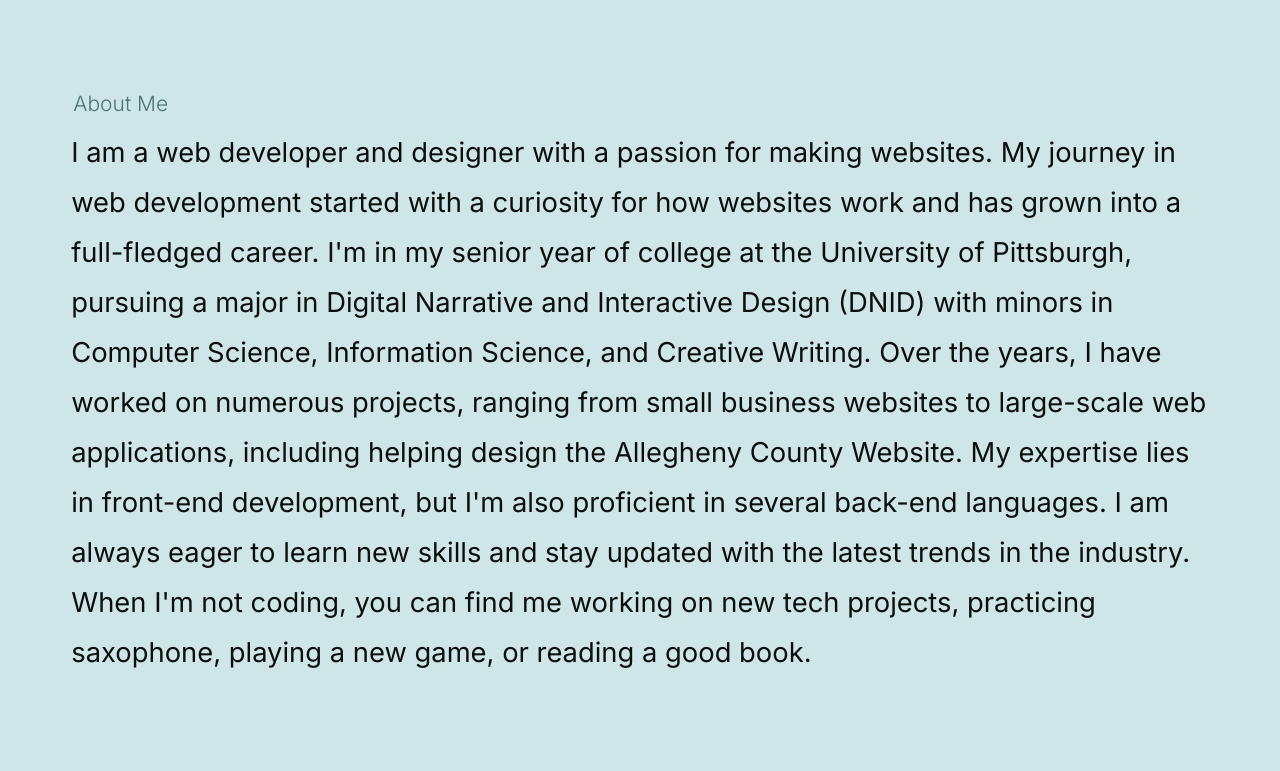
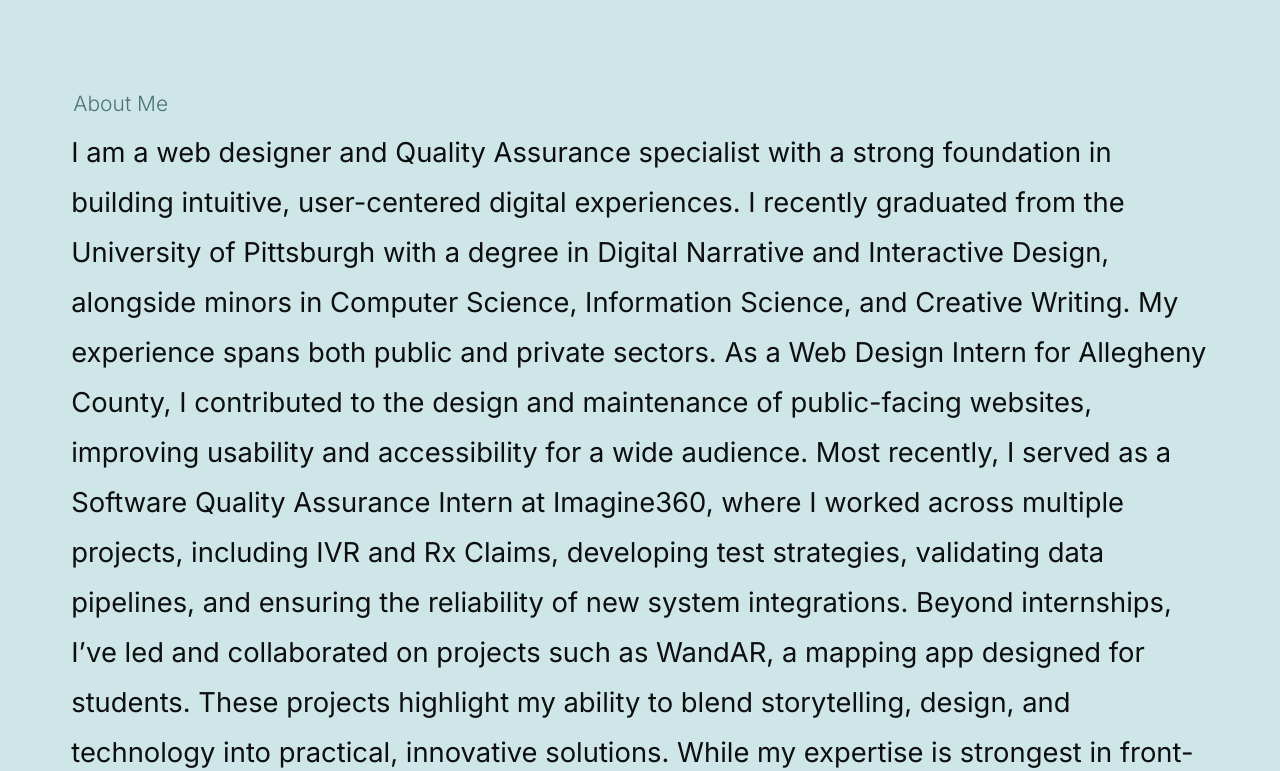
Before and after one commit to d4nwh4l3/d4nwh4l3.github.io, a plain HTML site: page index.html in a window 1280 px wide. Shown: the part 660-1431 px from the top of the page. Drawn offline with Linux system fonts and the light colour scheme; a web font is replaced by a local one.

Commit message:
Update index.html

```diff
--- a/index.html
+++ b/index.html
@@ -118,8 +118,7 @@
                         <h2 class="text-pretitle animate-on-load">About Me</h2>
 
                         <p class="attention-getter animate-on-load">
-                            I am a web developer and designer with a passion for making websites. My journey in web development started with a curiosity for how websites work and has grown into a full-fledged career. I'm in my senior year of college at the University of Pittsburgh, pursuing a major in Digital Narrative and Interactive Design (DNID) with minors in Computer Science, Information Science, and Creative Writing. Over the years, I have worked on numerous projects, ranging from small business websites to large-scale web applications, including helping design the Allegheny County Website. My expertise lies in front-end development, but I'm also proficient in several back-end languages. I am always eager to learn new skills and stay updated with the latest trends in the industry. When I'm not coding, you can find me working on new tech projects, practicing saxophone, playing a new game, or reading a good book.
-
+                            I am a web designer and Quality Assurance specialist with a strong foundation in building intuitive, user-centered digital experiences. I recently graduated from the University of Pittsburgh with a degree in Digital Narrative and Interactive Design, alongside minors in Computer Science, Information Science, and Creative Writing. My experience spans both public and private sectors. As a Web Design Intern for Allegheny County, I contributed to the design and maintenance of public-facing websites, improving usability and accessibility for a wide audience. Most recently, I served as a Software Quality Assurance Intern at Imagine360, where I worked across multiple projects, including IVR and Rx Claims, developing test strategies, validating data pipelines, and ensuring the reliability of new system integrations. Beyond internships, I’ve led and collaborated on projects such as WandAR, a mapping app designed for students. These projects highlight my ability to blend storytelling, design, and technology into practical, innovative solutions. While my expertise is strongest in front-end development, I’m also skilled with back-end tools and languages, giving me the flexibility to work across the full stack. I’m continually expanding my knowledge and love exploring new technologies. Outside of work, I enjoy experimenting with interactive media projects, practicing saxophone, gaming, and reading.
                         </p>
                     </div>
                 </div>
```
